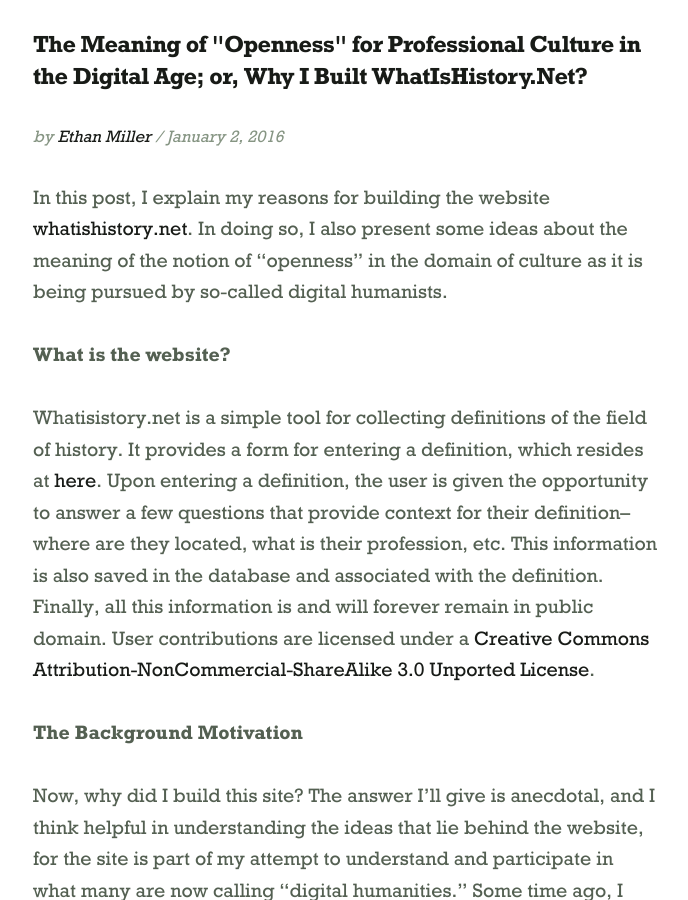
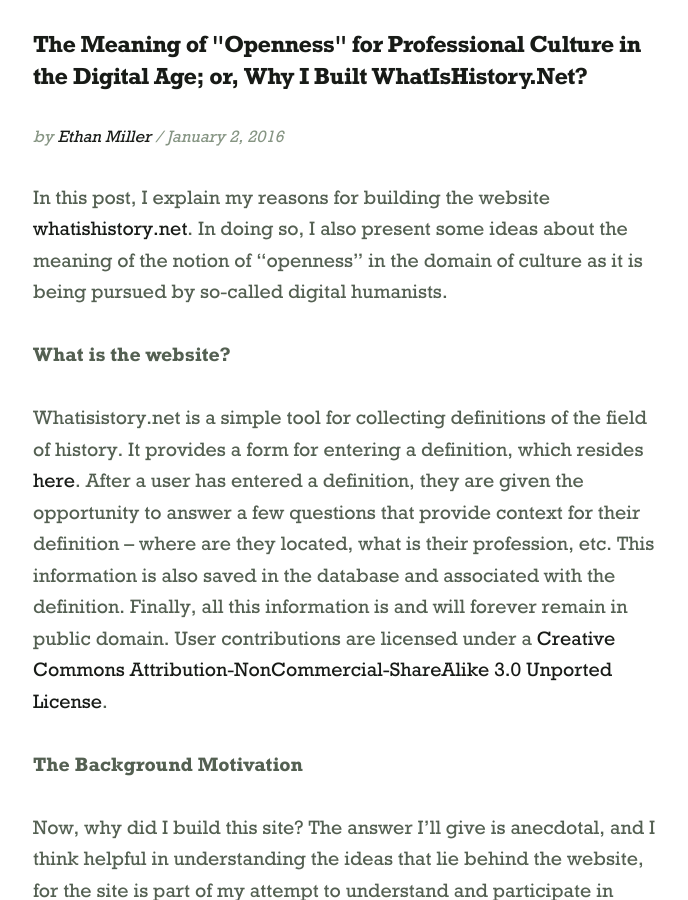
Before and after one commit to ezmiller/humanscode, a Jekyll site: the page built from _posts/2016-01-19-the-meaning-of-openness.markdown, in a window 1280 px wide and 900 px high. Shown: the whole window, without its empty margins (127-815 px from the left). Built offline with Jekyll 4.4.1, drawn with Linux system fonts in a browser that asks for light colours; some web fonts are replaced.

Commit message:
Update whatishistory post

```diff
--- a/_posts/2016-01-19-the-meaning-of-openness.markdown
+++ b/_posts/2016-01-19-the-meaning-of-openness.markdown
@@ -10,7 +10,7 @@
 
 ####What is the website?
 
-Whatisistory.net is a simple tool for collecting definitions of the field of history. It provides a form for entering a definition, which resides at [here](http://whatishistory.net/defineit). Upon entering a definition, the user is given the opportunity to answer a few questions that provide context for their definition--where are they located, what is their profession, etc. This information is also saved in the database and associated with the definition. Finally, all this information is and will forever remain in public domain. User contributions are licensed under a [Creative Commons Attribution-NonCommercial-ShareAlike 3.0 Unported License](https://creativecommons.org/licenses/by-nc-sa/3.0/deed.en_US).
+Whatisistory.net is a simple tool for collecting definitions of the field of history. It provides a form for entering a definition, which resides [here](http://whatishistory.net/defineit). After a user has entered a definition, they are given the opportunity to answer a few questions that provide context for their definition -- where are they located, what is their profession, etc. This information is also saved in the database and associated with the definition. Finally, all this information is and will forever remain in public domain. User contributions are licensed under a [Creative Commons Attribution-NonCommercial-ShareAlike 3.0 Unported License](https://creativecommons.org/licenses/by-nc-sa/3.0/deed.en_US).
 
 #### The Background Motivation
 
```
